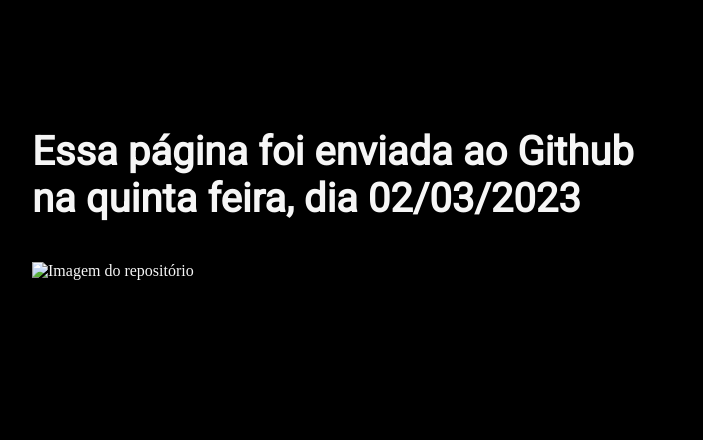
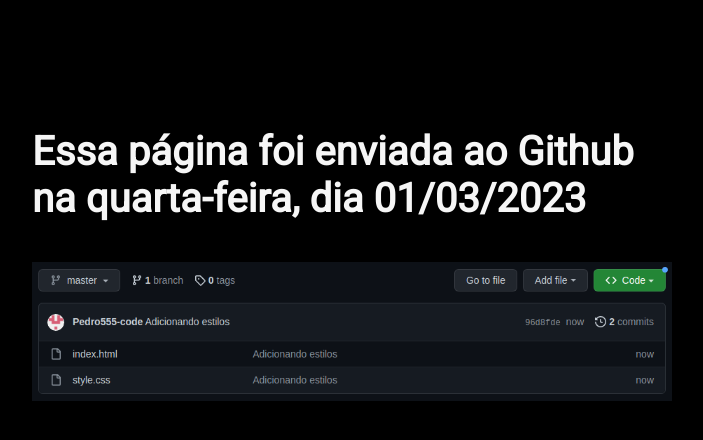
Before and after one commit to Pedro555-code/quarta-feira, a plain HTML site: page index.html in a window 1280 px wide. Shown: the whole page, without its empty margins (288-991 px from the left). Drawn offline with Linux system fonts and the light colour scheme.

Commit message:
Adicionando imagem

```diff
--- a/index.html
+++ b/index.html
@@ -4,13 +4,13 @@
     <meta charset="UTF-8">
     <meta http-equiv="X-UA-Compatible" content="IE=edge">
     <meta name="viewport" content="width=device-width, initial-scale=1.0">
-    <title>Quinta-feira</title>
+    <title>Quarta-feira</title>
     <link rel="stylesheet" href="style.css">
 </head>
 <body>
     <main class="main">
-        <h1 class="texto">Essa página foi enviada ao Github na quinta feira, dia 02/03/2023</h1>
-        <img src="repositorio-quinta-feira.png" alt="Imagem do repositório">
+        <h1 class="texto">Essa página foi enviada ao Github na quarta-feira, dia 01/03/2023</h1>
+        <img src="repositorio-quarta-feira.png" alt="Imagem do repositório">
     </main>
 </body>
 </html>
```
Also changed, not shown: repositorio-quarta-feira.png (added).
